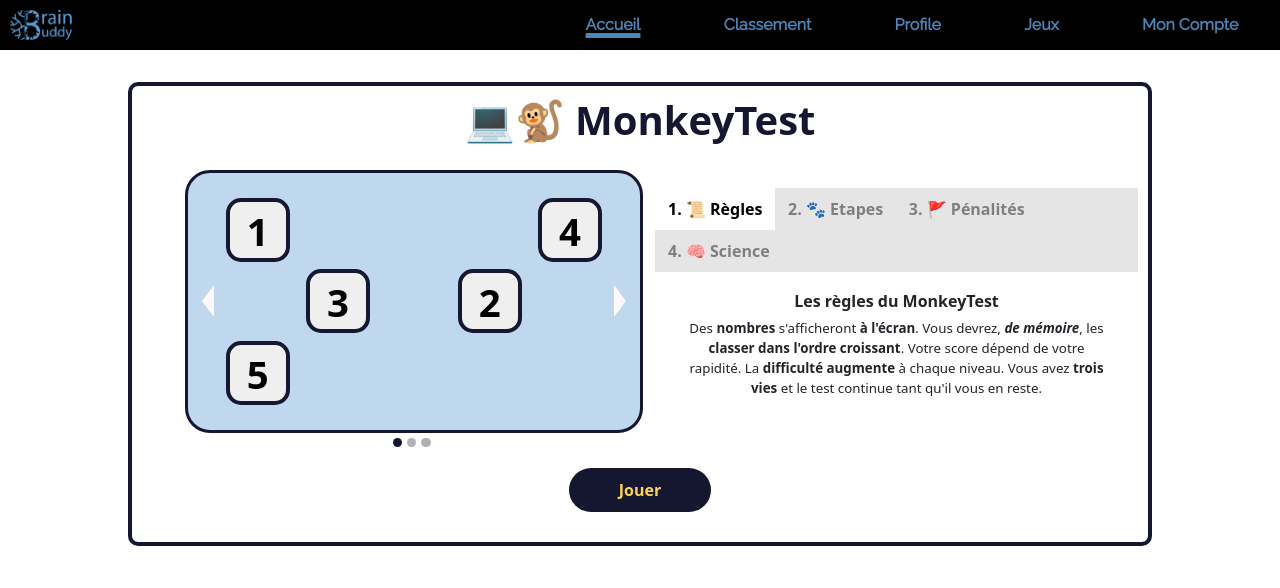
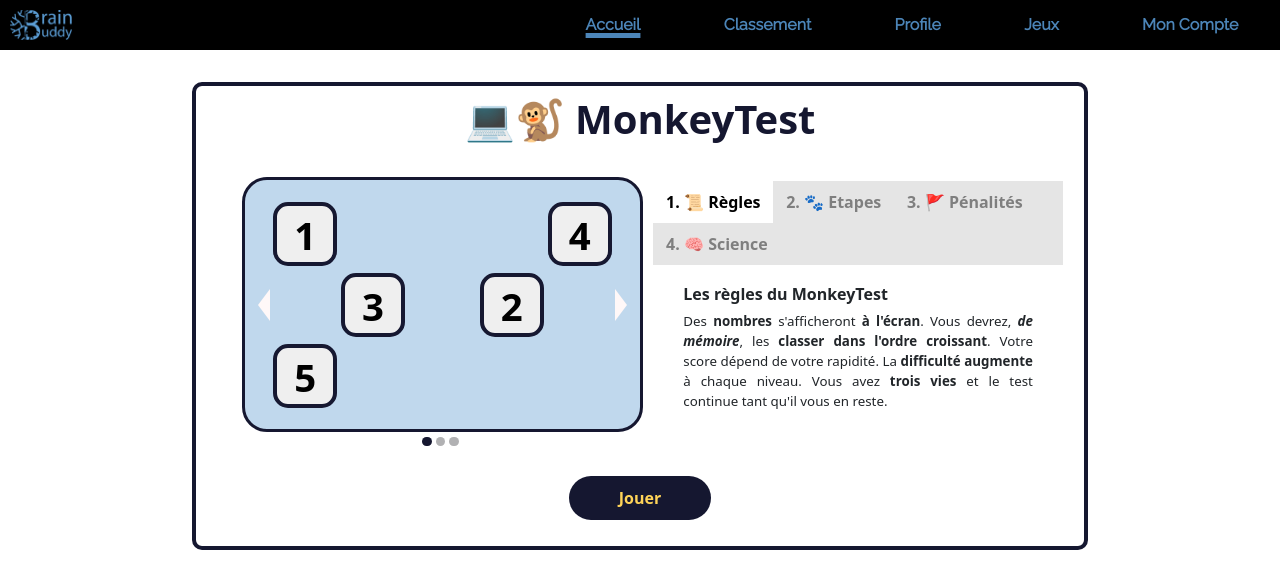
Before and after one commit to Xenus3/FrontEndBrainBuddy, an Angular app: page /monkeytest in a window 1280 px wide. Shown: the top 588 px of the page. Built offline with nearby package versions, Linux system fonts and the light colour scheme.

Commit message:
CSS : added some width vw to the content div

```diff
--- a/src/app/components/monkey-test-tutoriel/monkey-test-tutoriel.component.scss
+++ b/src/app/components/monkey-test-tutoriel/monkey-test-tutoriel.component.scss
@@ -11,7 +11,7 @@
     overflow: hidden;
 }
 
-@media only screen and (max-width: 1000px) {
+@media only screen and (max-width: 950px) {
     .tutoriel {
         // display: flex;
         align-items: center;
@@ -44,7 +44,8 @@ p,li {
 }
 
 .content {
-    margin: 2.5% 10%;
+    margin: 2.5% auto;
+    width: 70vw;
     text-align: center;
     border: 4px solid #151730;
     border-radius: 10px;
@@ -234,7 +235,7 @@ p,li {
 .tabs {
     display: flex;
     flex-wrap: wrap;
-    max-width: 700px;
+    max-width: 32vw;
     background: #e5e5e5;
     // box-shadow: 0 48px 80px -32px rgba(0,0,0,0.3);
   }
@@ -253,7 +254,8 @@ p,li {
     transition: background 0.1s, color 0.1s;
   }
   .label:hover {
-    background: #d8d8d8;
+    background: rgba(151, 191, 226, 0.6);
+    color: #151730;
   }
   .label:active {
     background: #ccc;
@@ -265,17 +267,19 @@ p,li {
     background: #fff;
     color: #000;
   }
-  @media (min-width: 600px) {
+  @media (min-width: 1000px) {
     .label {
       width: auto;
     }
   }
   .panel {
     display: none;
+    text-align: justify;
+    width: 100%;
     padding: 20px 30px 30px;
     background: #fff;
   }
-  @media (min-width: 600px) {
+  @media (min-width: 1000px) {
     .panel {
       order: 99;
     }
```
